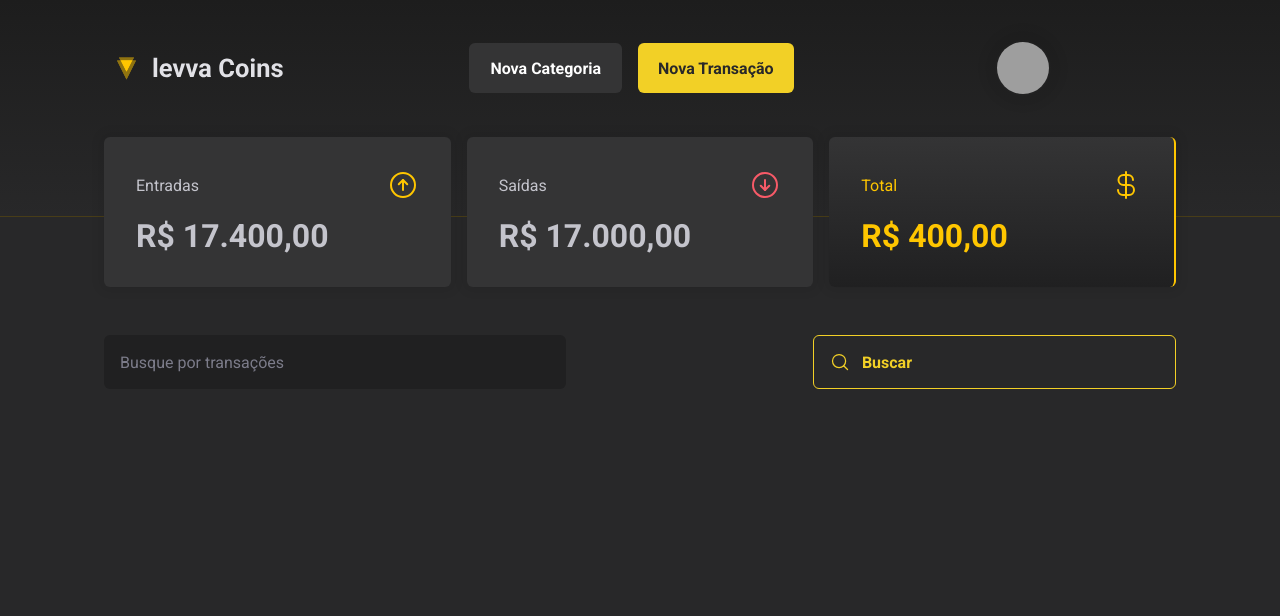
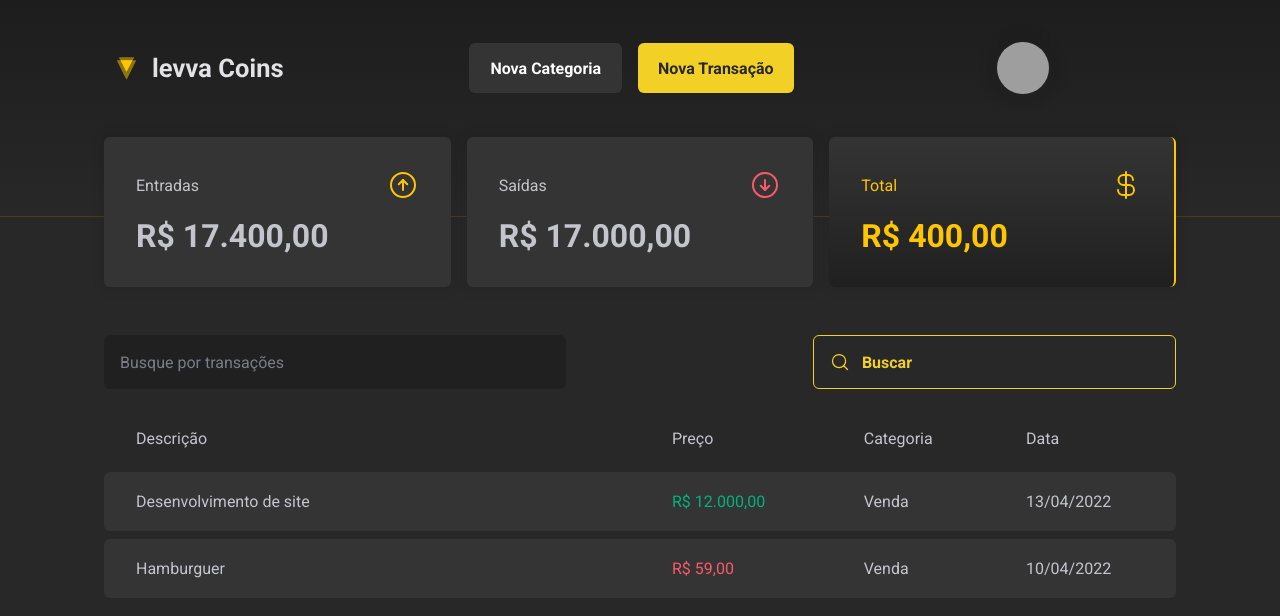
Before and after one commit to thaysazooby/levva-coins, a React (Vite) app: page /home in a window 1280 px wide. Shown: the top 616 px of the page. Built offline with nearby package versions, Linux system fonts and the light colour scheme; grey boxes are pictures that could not be loaded.

Commit message:
feat: Estilizacao - Tabela

```diff
--- a/src/pages/Home/index.tsx
+++ b/src/pages/Home/index.tsx
@@ -1,7 +1,7 @@
 import { Header } from "../../components/Header";
 import { SearchForm } from "../../components/SearchForm";
 import { Summary } from "../../components/Summary";
-import { HomeWrapper } from "./styles";
+import { HomeWrapper, PriceHighLight, TransactionsContainer, TransactionsTable } from "./styles";
 
 export function Home() {
     return <HomeWrapper>
@@ -9,5 +9,35 @@
         <Summary />
 
         <SearchForm />
+
+        <TransactionsContainer>
+            <TransactionsTable>
+                <thead>
+                    <td>Descrição</td>
+                    <td>Preço</td>
+                    <td>Categoria</td>
+                    <td>Data</td>
+                </thead>
+                <tbody>
+                    <tr>
+                        <td width="50%">Desenvolvimento de site</td>
+                        <td>
+                            <PriceHighLight variant="income">R$ 12.000,00</PriceHighLight>
+                        </td>
+                        <td>Venda</td>
+                        <td>13/04/2022</td>
+                    </tr>
+
+                    <tr>
+                        <td width="50%">Hamburguer</td>
+                        <td>
+                            <PriceHighLight variant="outcome">R$ 59,00</PriceHighLight>
+                        </td>
+                        <td>Venda</td>
+                        <td>10/04/2022</td>
+                    </tr>
+                </tbody>
+            </TransactionsTable>
+        </TransactionsContainer>
     </HomeWrapper>
 }
--- a/src/pages/Home/styles.ts
+++ b/src/pages/Home/styles.ts
@@ -1,6 +1,57 @@
 import styled from "styled-components";
 
 export const HomeWrapper = styled.div`
-    display: grid;
-    grid-template-columns: 1fr 77em 1fr;
+  display: grid;
+  grid-template-columns: 1fr 77em 1fr;
 `;
+
+export const TransactionsContainer = styled.main`
+  grid-column: 2 / 3;
+
+  width: 100%;
+  max-width: 1120px;
+  margin: 1rem auto 0;
+  padding: 0 1.5rem;
+`;
+
+export const TransactionsTable = styled.table`
+  width: 100%;
+  border-collapse: separate;
+  border-spacing: 0 0.5rem;
+
+  td {
+    &:first-child {
+      border-top-left-radius: 6px;
+      border-bottom-left-radius: 6px;
+    }
+
+    &:last-child {
+      border-top-right-radius: 6px;
+      border-bottom-right-radius: 6px;
+    }
+  }
+
+  thead {
+    td {
+      padding: 1rem 2rem;
+    }
+  }
+
+  tbody {
+    td {
+      padding: 1.25rem 2rem;
+      background: ${(props) => props.theme["gray-500"]};
+    }
+  }
+`;
+
+interface PriceHighlightProps {
+  variant?: "income" | "outcome";
+}
+
+export const PriceHighLight = styled.span<PriceHighlightProps>`
+  color: ${(props) =>
+    props.variant === "income"
+      ? props.theme["green-500"]
+      : props.theme["red-500"]};
+`;
```
